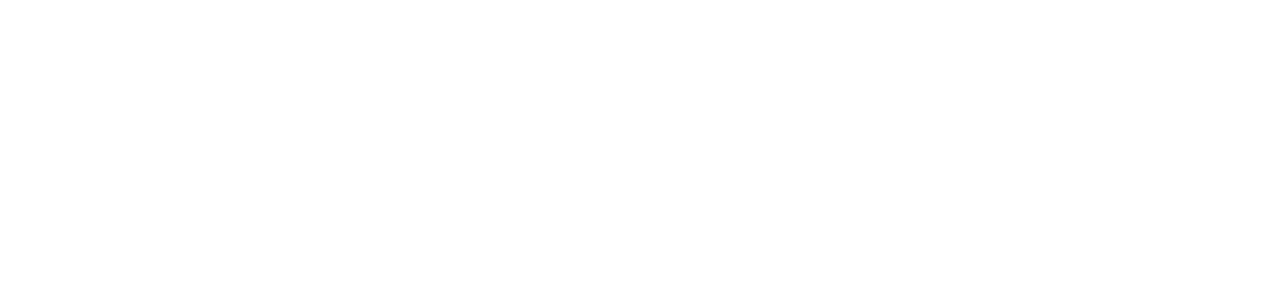
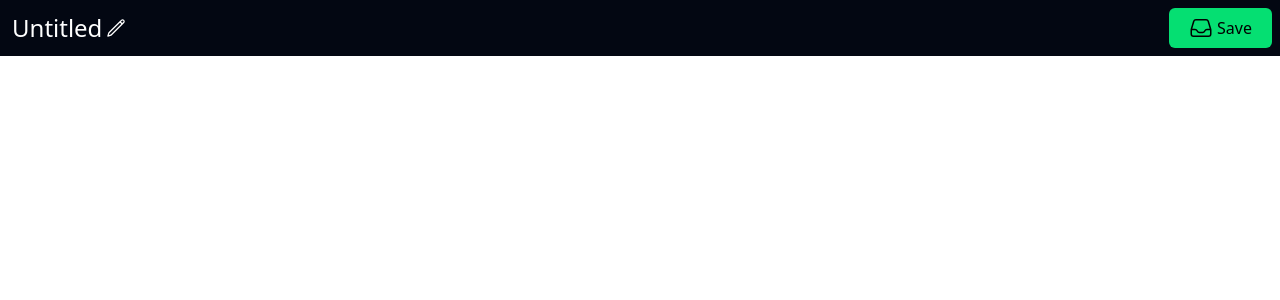
Before and after one commit to AbolfazlSoltaniiii/CodeCraft, a React (Vite) app: page / in a window 1280 px wide. Shown: the top 300 px of the page. Built offline with nearby package versions, Linux system fonts and the light colour scheme.

Commit message:
feat : add navigation & set save button , editable project title

```diff
--- a/src/App.jsx
+++ b/src/App.jsx
@@ -1,8 +1,11 @@
 import React from "react";
+import Navigation from "./components/navigation/Navigation.jsx";
 
 const App = () => {
   return (
-    <div></div>
+    <div>
+      <Navigation />
+    </div>
   );
 };
 
--- /dev/null
+++ b/src/components/navigation/Navigation.jsx
@@ -0,0 +1,14 @@
+import React from "react";
+import ProjectTitle from "./projectTitle/ProjectTitle.jsx";
+import SaveButton from "./button/SaveButton.jsx";
+
+const Navigation = () => {
+  return (
+    <nav className="flex justify-between h-14 p-2 bg-gray-950">
+      <ProjectTitle />
+      <SaveButton />
+    </nav>
+  );
+};
+
+export default Navigation;
--- /dev/null
+++ b/src/components/navigation/button/SaveButton.jsx
@@ -0,0 +1,18 @@
+import React from "react";
+
+const SaveButton = () => {
+  return (
+    <button
+      className="flex items-center justify-center bg-green-400 px-5 rounded-md cursor-pointer hover:text-white hover:bg-green-700">
+      <svg xmlns="http://www.w3.org/2000/svg" fill="none" viewBox="0 0 24 24" strokeWidth={1.5} stroke="currentColor"
+           className="size-6">
+        <path strokeLinecap="round" strokeLinejoin="round"
+              d="M2.25 13.5h3.86a2.25 2.25 0 0 1 2.012 1.244l.256.512a2.25 2.25 0 0 0 2.013 1.244h3.218a2.25 2.25 0 0 0 2.013-1.244l.256-.512a2.25 2.25 0 0 1 2.013-1.244h3.859m-19.5.338V18a2.25 2.25 0 0 0 2.25 2.25h15A2.25 2.25 0 0 0 21.75 18v-4.162c0-.224-.034-.447-.1-.661L19.24 5.338a2.25 2.25 0 0 0-2.15-1.588H6.911a2.25 2.25 0 0 0-2.15 1.588L2.35 13.177a2.25 2.25 0 0 0-.1.661Z" />
+      </svg>
+
+      <span className="ms-1">Save</span>
+    </button>
+  );
+};
+
+export default SaveButton;
--- /dev/null
+++ b/src/components/navigation/projectTitle/ProjectTitle.jsx
@@ -0,0 +1,60 @@
+import React, { useEffect, useRef, useState } from "react";
+
+const ProjectTitle = () => {
+  const [title, setTitle] = useState("Untitled");
+  const [isEditing, setIsEditing] = useState(false);
+
+  const titleRef = useRef(null);
+
+  const onTitleBlur = (e) => {
+    const newTitle = e.target.textContent.trim();
+    setTitle(newTitle !== "" ? newTitle : "Untitled");
+    setIsEditing(false);
+  };
+
+  const onKeyDown = (e) => {
+    if (e.key !== "Enter") return;
+
+    e.preventDefault();
+
+    const titleElement = titleRef.current;
+
+    titleElement.blur();
+  };
+
+  const onEditingClick = () => {
+    setIsEditing(!isEditing);
+  };
+
+  useEffect(() => {
+    if (!isEditing) return;
+
+    const titleElement = titleRef.current;
+
+    setTitle("");
+    titleElement.focus();
+  }, [isEditing]);
+
+  return (
+    <div className="flex items-center justify-center text-white text-2xl">
+      <span
+        className="mx-1 outline-none"
+        contentEditable={isEditing}
+        suppressContentEditableWarning={true}
+        onBlur={onTitleBlur}
+        onKeyDown={onKeyDown}
+        ref={titleRef}
+      >
+        {title}
+      </span>
+
+      <svg xmlns="http://www.w3.org/2000/svg" fill="none" viewBox="0 0 24 24" strokeWidth={1.5} stroke="currentColor"
+           className="size-5 cursor-pointer" onClick={onEditingClick}>
+        <path strokeLinecap="round" strokeLinejoin="round"
+              d="m16.862 4.487 1.687-1.688a1.875 1.875 0 1 1 2.652 2.652L6.832 19.82a4.5 4.5 0 0 1-1.897 1.13l-2.685.8.8-2.685a4.5 4.5 0 0 1 1.13-1.897L16.863 4.487Zm0 0L19.5 7.125" />
+      </svg>
+    </div>
+  );
+};
+
+export default ProjectTitle;
```
